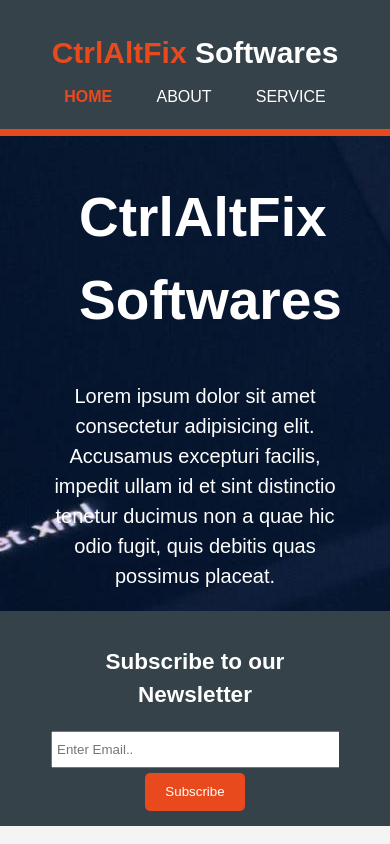
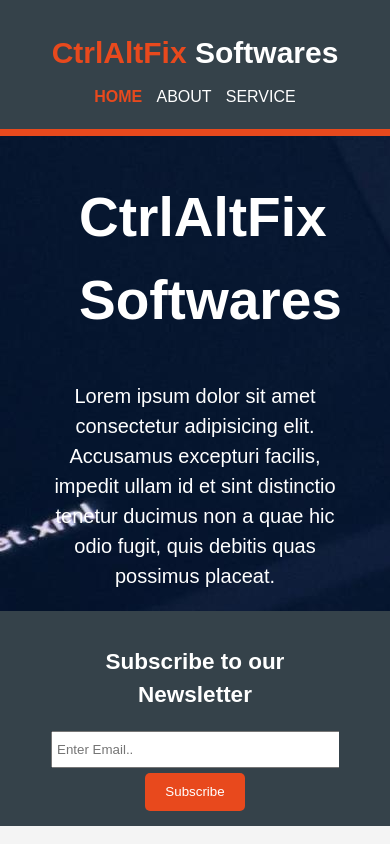
Before and after one commit to iamclement1/ctrlaltfix, a plain HTML site: page index.html in a window 390 px wide. Shown: the top 844 px of the page. Drawn offline with Linux system fonts and the light colour scheme.

```diff
--- a/css/style.css
+++ b/css/style.css
@@ -209,9 +209,9 @@ footer {
     padding-bottom: 20px;
   }
 
-  /* header nav li {
-    padding: 0%;
-  } */
+  header nav li {
+    padding: 5px;
+  }
   #showcase h1 {
     margin: 40px;
   }
```
